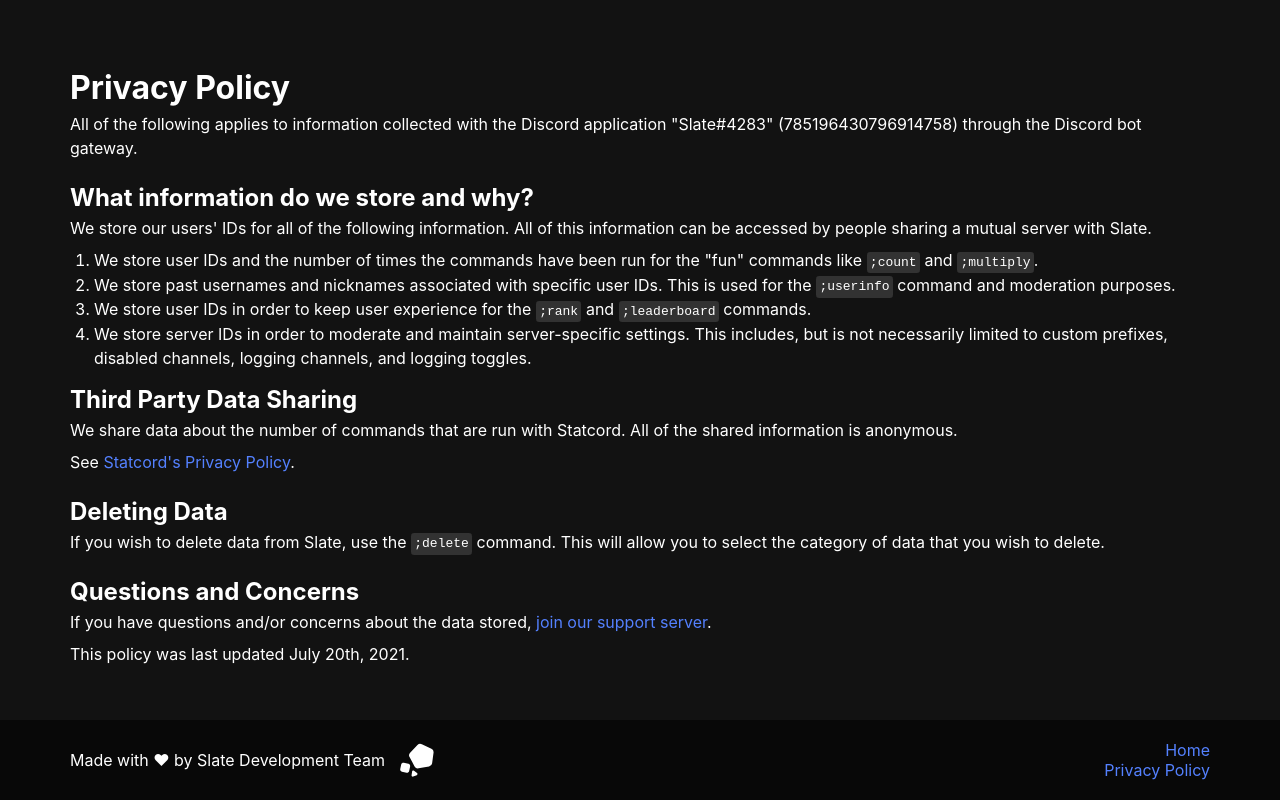
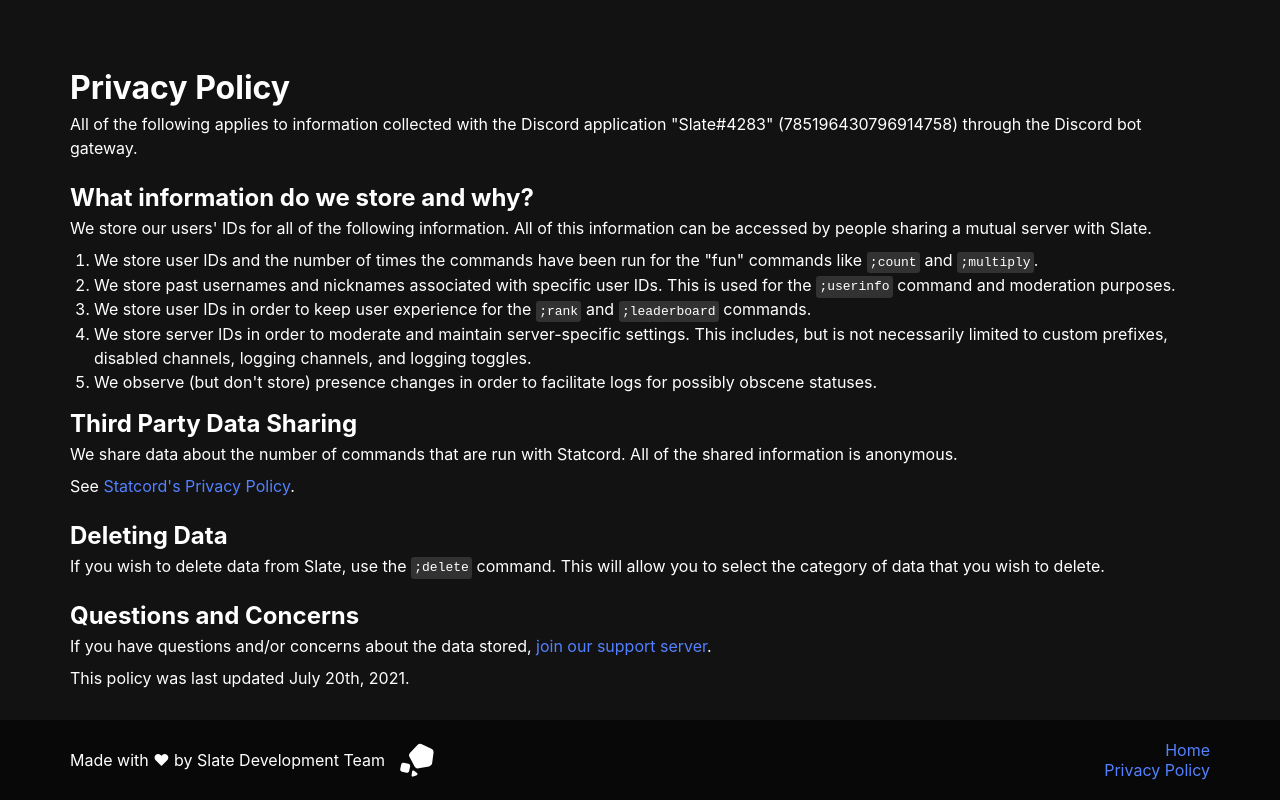
Before and after one commit to cubedhuang/slate-web, a Next.js app: page /privacy in a window 1280 px wide. Built offline with nearby package versions, Linux system fonts and the light colour scheme.

Commit message:
add a sentence and fix a typo

```diff
--- a/components/FeatureList.tsx
+++ b/components/FeatureList.tsx
@@ -87,8 +87,8 @@
 						active people are compared to each other in your servers!
 					</Feature>
 					<Feature name="Complex Math" color="#438a20" order={5}>
-						Use the our powerful <code>;math</code> command to evaluate complex
-						math expressions, equations, and systems. Factoring quadratics? Just{" "}
+						Use our powerful <code>;math</code> command to evaluate complex math
+						expressions, equations, and systems. Factoring quadratics? Just{" "}
 						<code>;math factor x^2-4</code>! Integrating functions? Use{" "}
 						<code>;math integrate 2x</code>!
 					</Feature>
--- a/pages/privacy.tsx
+++ b/pages/privacy.tsx
@@ -76,6 +76,10 @@
 						limited to custom prefixes, disabled channels, logging channels, and
 						logging toggles.
 					</li>
+					<li>
+						We observe (but don't store) presence changes in order to facilitate
+						logs for possibly obscene statuses.
+					</li>
 				</ol>
 
 				<h2>Third Party Data Sharing</h2>
```
